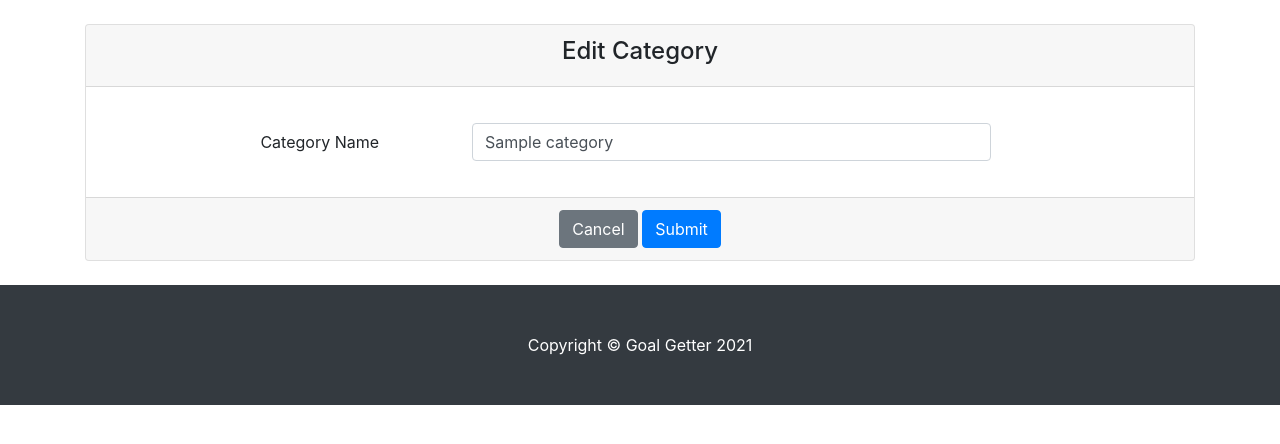
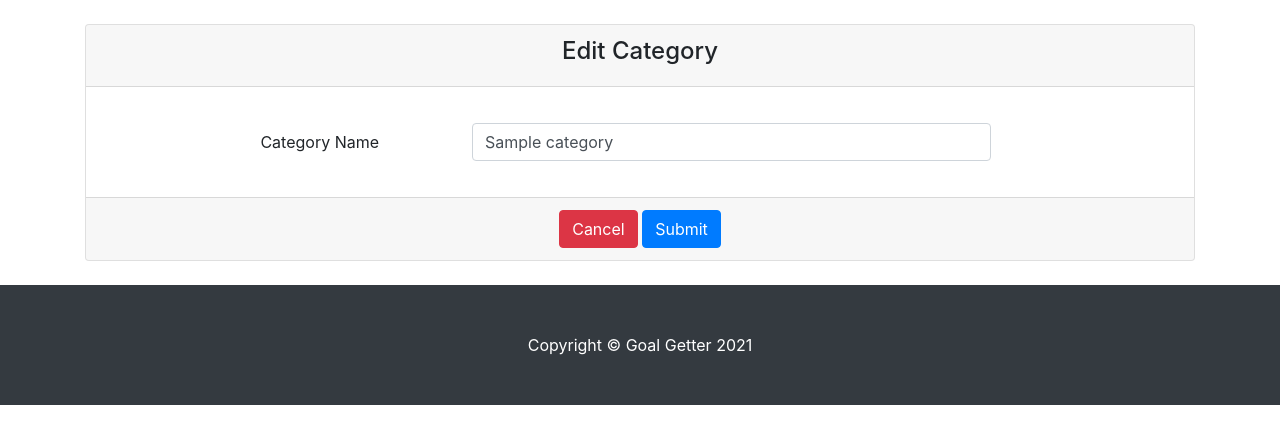
Before and after one commit to thirdelement/goal-getter, a Flask app: template templates/edit_category.html in a window 1280 px wide. Shown: the part 330-774 px from the top of the page. Run offline with Flask 2, Linux system fonts and the light colour scheme; the template is opened without the code that fills it: most values are stand-ins (such as "Sample title", 1, 10 or a date in 2020); some libraries are stand-ins or nearby versions.

Commit message:
style: Change Cancel button on edit_category to btn-danger

```diff
--- a/templates/edit_category.html
+++ b/templates/edit_category.html
@@ -20,7 +20,7 @@
 
 {% endblock %}
 {% block footer %}
-<a href="{{ url_for('get_categories') }}" class="btn btn-secondary">Cancel</a>
+<a href="{{ url_for('get_categories') }}" class="btn btn-danger">Cancel</a>
 <button type="submit" class="btn btn-primary">Submit</button>
 {% endblock %}
 </form>
```
